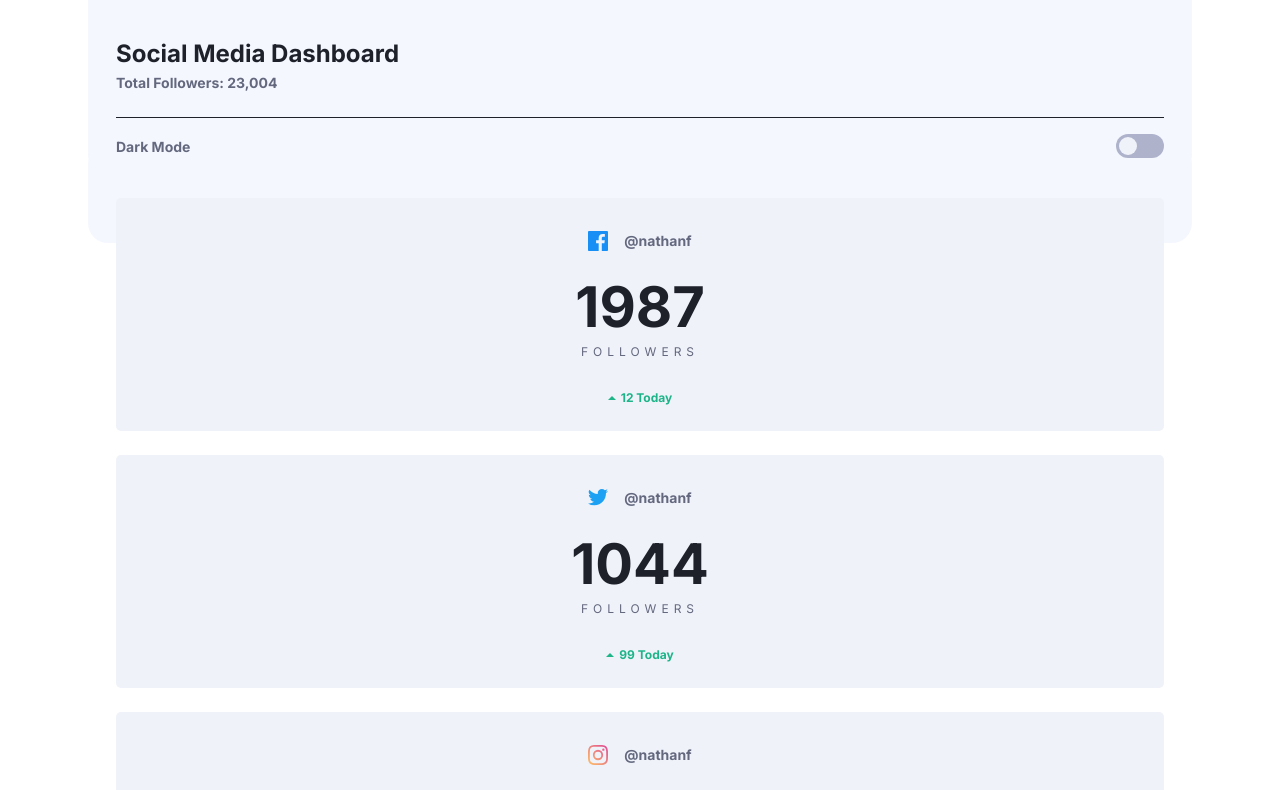
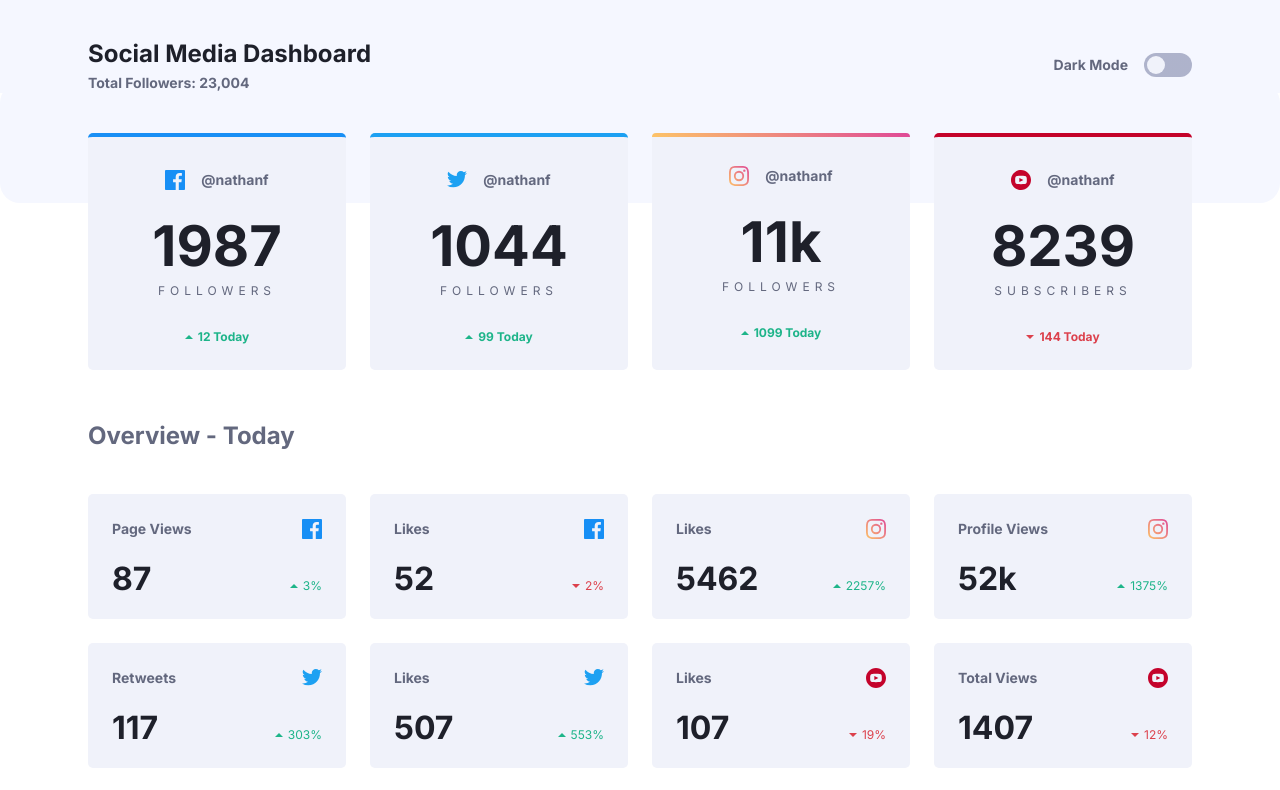
Before and after one commit to katrien-s/fe-24-012-social-media-dashboard-with-theme-switcher-master, a plain HTML site: page index.html in a window 1280 px wide. Shown: the top 790 px of the page. Drawn offline with Linux system fonts and the light colour scheme.

Commit message:
added desktop view

```diff
--- a/index.html
+++ b/index.html
@@ -17,35 +17,21 @@
 		<title>Frontend Mentor | Social Media Dashboard with Theme Switcher</title>
 	</head>
 	<body>
-		<header class="wrapper bg-top">
+		<div class="bg-top">
+      <header class="wrapper">
         <div>
           <h1 class="fs-500 fw-700">Social Media Dashboard</h1>
           <p class="fw-700 text-02">Total Followers: 23,004</p>
         </div>
-
         <div class="toggle-container">
           <p class="fw-700 text-02">Dark Mode</p>
           <label class="switch">
             <input type="checkbox" id="theme-toggle" onclick="toggleTheme()" />
             <span class="slider round"></span>
           </label>
-
-				<!-- <button
-					class="theme-btn light"
-					title="Light mode"
-					onclick="setTheme('light')"
-				>
-					Light
-				</button>
-				<button
-					class="theme-btn dark"
-					title="Dark mode"
-					onclick="setTheme('dark')"
-				>
-					Dark
-				</button> -->
         </div>
       </header>
+    </div>
 
 		<main class="wrapper">
 			<div class="cards-container">
--- a/style.css
+++ b/style.css
@@ -9,7 +9,6 @@
 	--clr-bright-red: 356, 69%, 56%;
 	--clr-facebook: 208, 92%, 53%;
 	--clr-twitter: 203, 89%, 53%;
-	--clr-instagram: linear gradient 37, 97%, 70% to 329, 70%, 58%;
 	--clr-youtube: 348, 97%, 39%;
 
 	/* neutral colors for dark & light theme in seperate css-file */
@@ -145,9 +144,9 @@ select {
 }
 
 .wrapper {
-	padding-inline: 2em;
 	margin-inline: auto;
-	max-width: 69rem;
+	width: min(calc(100% - 2em), 69rem);
+  transition: all 1s ease;
 }
 
 .sr-only {
@@ -270,10 +269,13 @@ select {
 
 header {
 	padding-top: 36px;
+}
+
+.bg-top {
 	position: relative;
 }
 
-header::after {
+.bg-top::after {
 	content: '';
 	width: 100%;
 	height: 100px;
@@ -294,9 +296,30 @@ header::after {
 	margin-top: 1.5rem;
 }
 
+@media (min-width: 60.5em) {
+	.bg-top::after {
+		height: 120px;
+		bottom: -110px;
+	}
+
+	header {
+		display: flex;
+		align-items: center;
+		justify-content: space-between;
+	}
+
+	.toggle-container {
+		margin-top: unset;
+		padding-top: unset;
+		border: unset;
+		gap: 1rem;
+	}
+}
+
 .cards-container {
 	padding-block: 40px 48px;
 	display: grid;
+	grid-template-columns: repeat(auto-fit, minmax(255px, 1fr));
 	gap: 24px;
 }
 
@@ -312,6 +335,32 @@ header::after {
 .profile-card {
 	text-align: center;
 	align-items: center;
+	position: relative;
+}
+
+.profile-card:nth-of-type(1) {
+	border-top: 4px solid hsl(var(--clr-facebook));
+}
+.profile-card:nth-of-type(2) {
+	border-top: 4px solid hsl(var(--clr-twitter));
+}
+.profile-card:nth-of-type(3)::before {
+	content: '';
+	position: absolute;
+	z-index: 1;
+	width: 100%;
+	height: 4px;
+	top: 0;
+	border-top-left-radius: inherit;
+	border-top-right-radius: inherit;
+	background-image: linear-gradient(
+		45deg,
+		hsl(37, 97%, 70%),
+		hsl(329, 70%, 58%)
+	);
+}
+.profile-card:nth-of-type(4) {
+	border-top: 4px solid hsl(var(--clr-youtube));
 }
 
 .stats-card {
```
Also changed, not shown: images/screenshot-dark.jpg (added), images/screenshot-light.jpg (added), 1 other file. Lines whose indentation alone changed are shown as unchanged.
